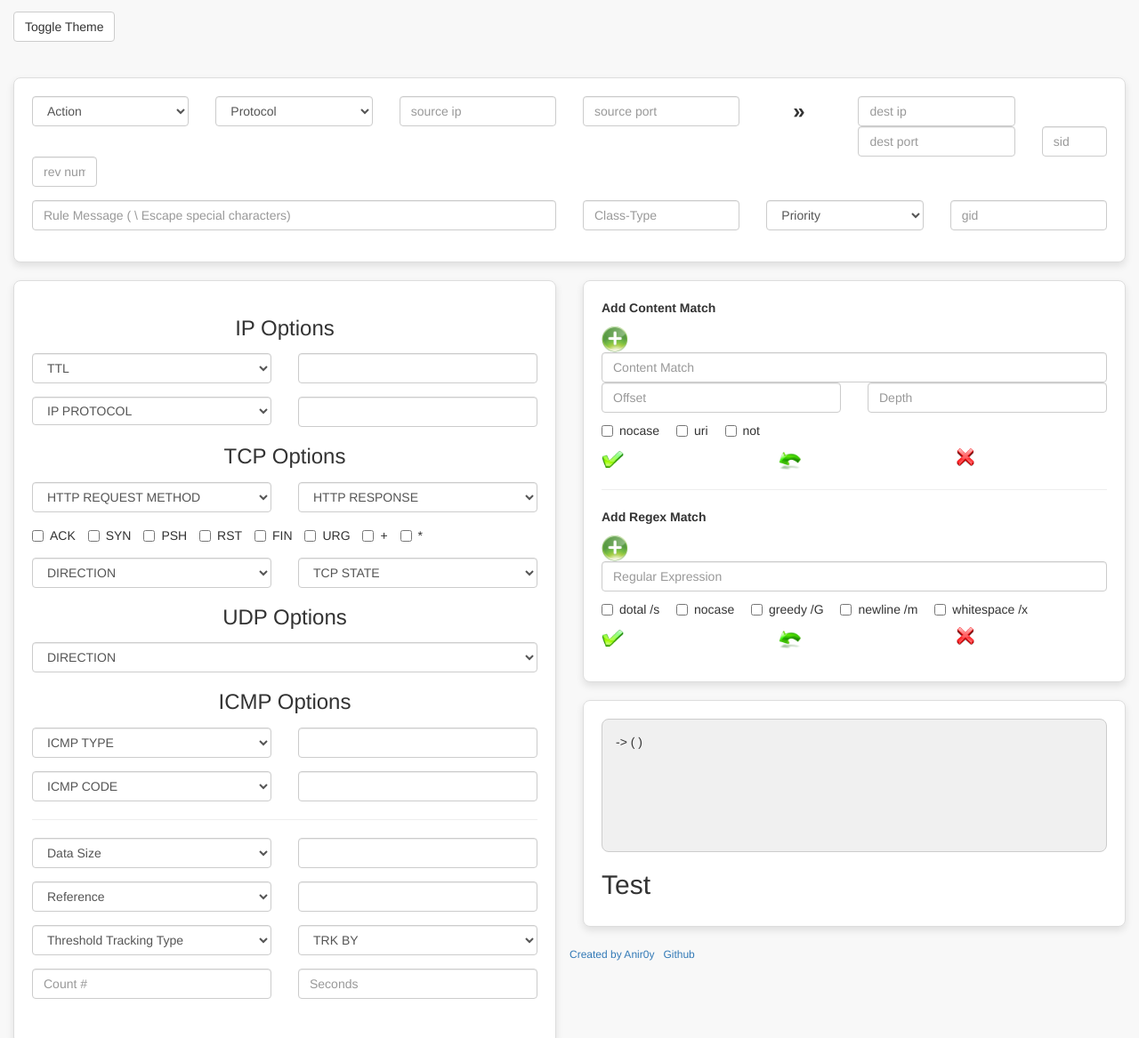
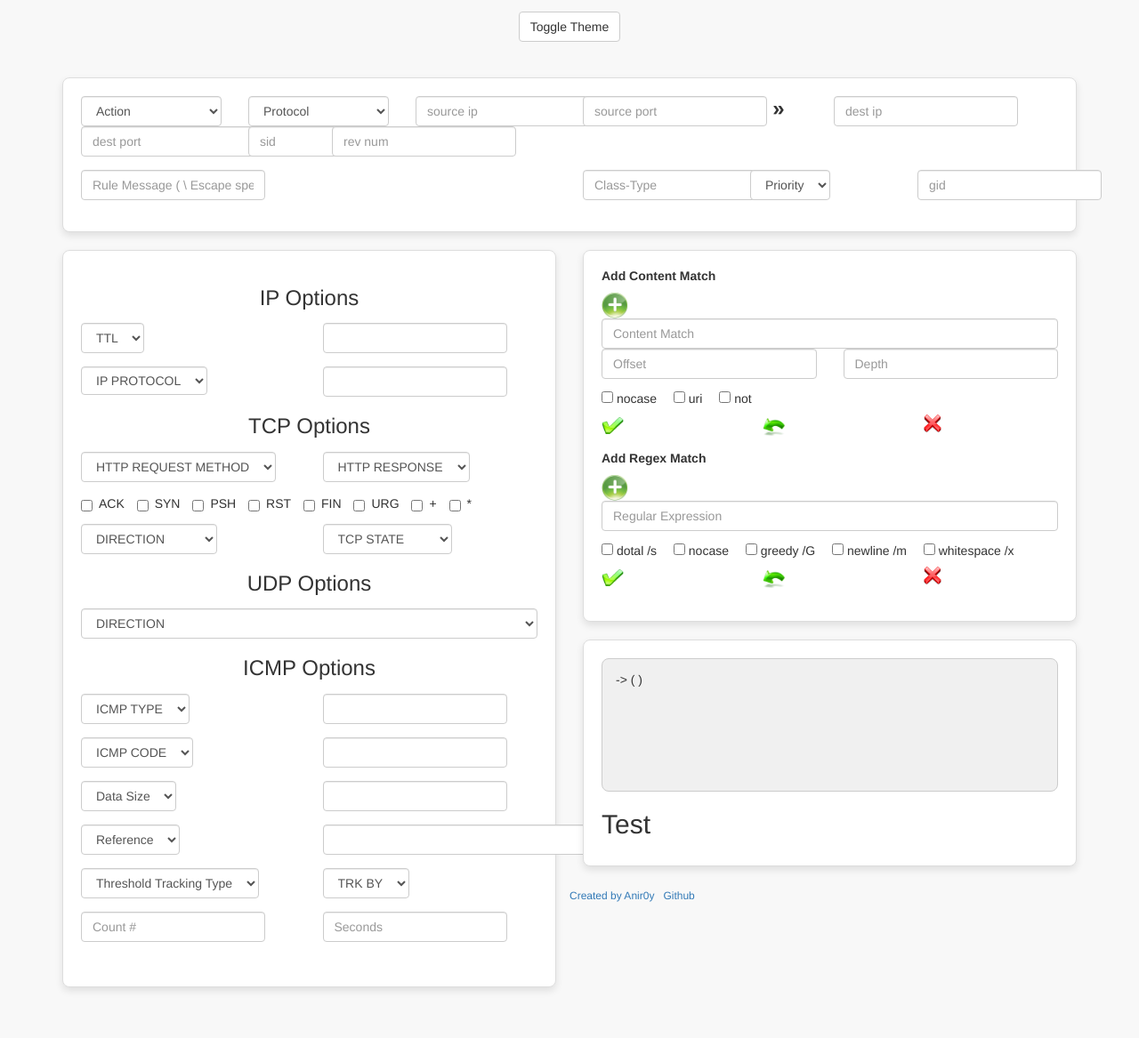
Before and after one commit to anir0y/snort2-rulgen, a plain HTML site: page index.html in a window 1280 px wide. Shown: the part 133-1300 px from the top of the page at 89% size. After the commit the page ends 1263 px from the top, so only its background shows below. Drawn offline with nearby package versions, Linux system fonts and the light colour scheme.

Commit message:
feat: further minimalistic UI improvements and style cleanup

```diff
--- a/css/custom.css
+++ b/css/custom.css
@@ -135,3 +135,83 @@ body {
     text-align: center;
     margin-bottom: 15px;
 }
+
+/* Remove old styles */
+.headerelement {
+    width: auto !important;
+}
+
+.tcpinputs {
+    width: auto !important;
+}
+
+#headermessage {
+    width: auto !important;
+}
+
+#datasizeEval, #reftype, #thresholdtype, #trackby {
+    width: auto !important;
+}
+
+#datasize, #referencetext, #count, #seconds {
+    width: auto !important;
+}
+
+#contentdiv, #pcrediv {
+    position: static !important;
+    height: auto !important;
+    width: auto !important;
+    left: auto !important;
+    top: auto !important;
+    background-color: transparent !important;
+    border: none !important;
+}
+
+#contentplus, #preplus {
+    position: static !important;
+    left: auto !important;
+    top: auto !important;
+}
+
+.contentpluses {
+    left: auto !important;
+    top: auto !important;
+}
+
+.check {
+    position: static !important;
+    width: auto !important;
+    height: auto !important;
+    top: auto !important;
+    left: auto !important;
+}
+
+.rulebody,
+.protoOptions,
+.contentMatch,
+.ruleOutput {
+    width: auto !important;
+    height: auto !important;
+    line-height: normal !important;
+}
+
+#globalcontainer {
+    min-width: auto !important;
+}
+
+#innerRuleOutput {
+    position: static !important;
+    transform: none !important;
+    -ms-transform: none !important;
+    -webkit-transform: none !important;
+    -moz-transform: none !important;
+    -o-transform: none !important;
+}
+
+hr.style1 {
+    display: none;
+}
+
+.item-overlay.top {
+    display: none;
+}
--- a/css/snorpy.css
+++ b/css/snorpy.css
@@ -22,7 +22,6 @@ body {
     font-size: 60px;
     font-weight: bold;
     font-family: Helvetica;
-    text-shadow: 0 1px 0 #ccc, 0 2px 0 #c9c9c9, 0 3px 0 #bbb, 0 4px 0 #b9b9b9, 0 5px 0 #aaa, 0 6px 1px rgba(0,0,0,.1), 0 0 5px rgba(0,0,0,.1), 0 1px 3px rgba(0,0,0,.3), 0 3px 5px rgba(0,0,0,.2), 0 5px 10px rgba(0,0,0,.25), 0 10px 10px rgba(0,0,0,.2), 0 20px 20px rgba(0,0,0,.15);
 }
 
 .item {
--- a/index.html
+++ b/index.html
@@ -13,10 +13,12 @@
 
     <body>
         <!-- Main Container Holding Everything -->
-        <div id="globalcontainer" class="container-fluid">
-            <h1><span class="SNORPY">Snort - RuleGenerator</span></h1>
+        <div id="globalcontainer" class="container">
+            <h1 class="text-center"><span class="SNORPY">Snort - RuleGenerator</span></h1>
             <p class="text-center">A Web Based Snort Rule generator</p>
-            <button id="themeToggle" class="btn btn-default">Toggle Theme</button>
+            <div class="text-center">
+                <button id="themeToggle" class="btn btn-default">Toggle Theme</button>
+            </div>
             <div id="particles-js"></div>
 
             <!-- This is the rule header section -->
```
